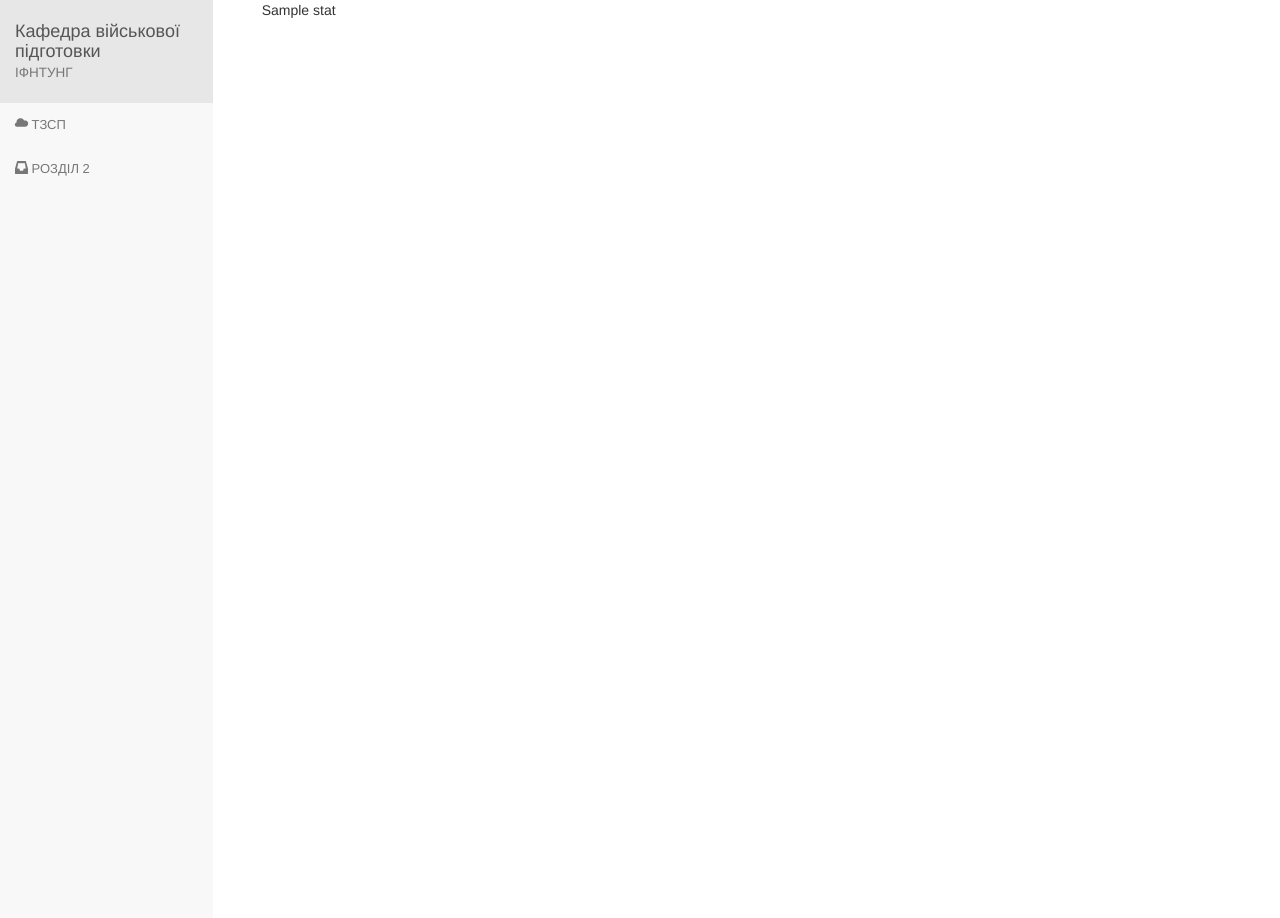
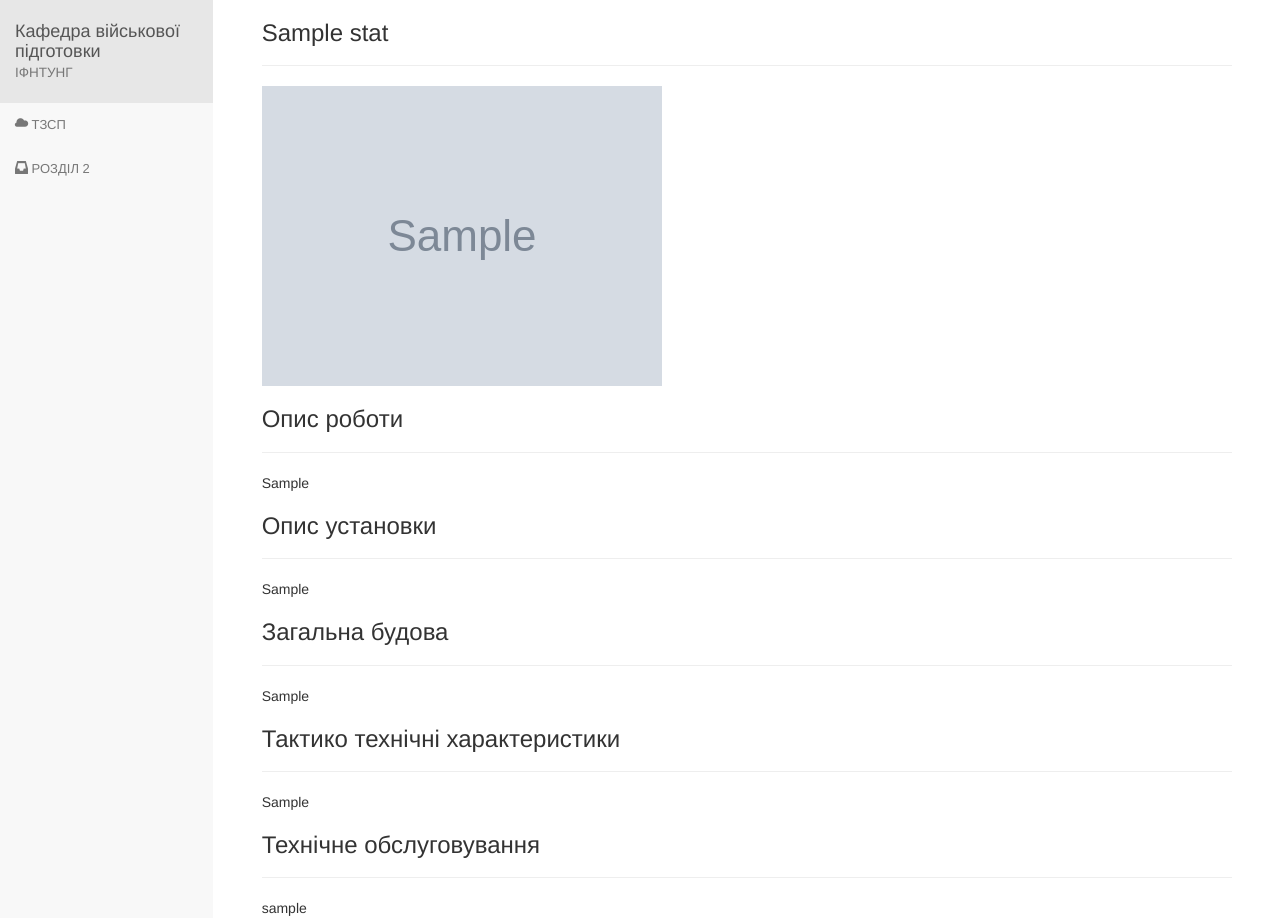
Before and after one commit to BlastPy/tgv, a Django app: page /detali/1 in a window 1280 px wide. Run offline with Django 3.2, Linux system fonts and the light colour scheme; tables that the repository leaves empty hold one stand-in row (values such as "Sample post"); grey boxes marked "Sample" are stand-in pictures; some libraries are stand-ins or nearby versions.

Commit message:
Вірне виведення "дельніше"

```diff
--- a/wiki/templates/details.html
+++ b/wiki/templates/details.html
@@ -1,8 +1,46 @@
 {% extends "index.html" %}
 
 
-{%block name %}  {{details.name}} {% endblock%}
+{%block name %} <div class="page-header">
+ <h3> {{details.name}}</h3>
+</div>  {% endblock%}
 
 {% block content %}
 
+<img src="{{ details.image.url }}" class="img-responsive" alt="Cinque Terre">
+
+
+
+<div class="page-header">
+ <h3> Опис роботи</h3>
+</div> {{ details.robota}}
+
+
+<div class="page-header">
+ <h3> Опис установки</h3>
+</div> {{ details.opus_ustanovku }}
+
+
+
+<div class="page-header">
+ <h3> Загальна будова</h3>
+</div> {{ details.zag_bund }}
+
+
+
+<div class="page-header">
+ <h3> Тактико технічні характеристики</h3>
+</div> {{ details.tth }}
+
+
+<div class="page-header">
+ <h3> Технічне обслуговування</h3>
+</div> {{ details.teh_obslug }}
+
+
+
+
+
+
+
 {% endblock %}
--- a/wiki/views.py
+++ b/wiki/views.py
@@ -12,7 +12,7 @@ def index(request):
     rozdil = Rozdil.objects.all()
     context = {'rozdil': rozdil }
 
-    return render(request,'rozdils.html',context)
+    return render(request,'index.html',context)
 
 
 def all_rozdil(request,is_main):
```
Also changed, not shown: 1 other file.
